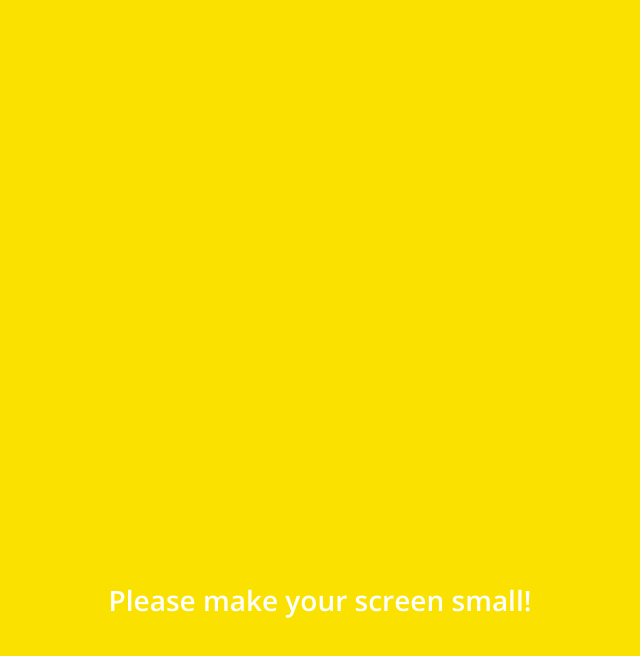
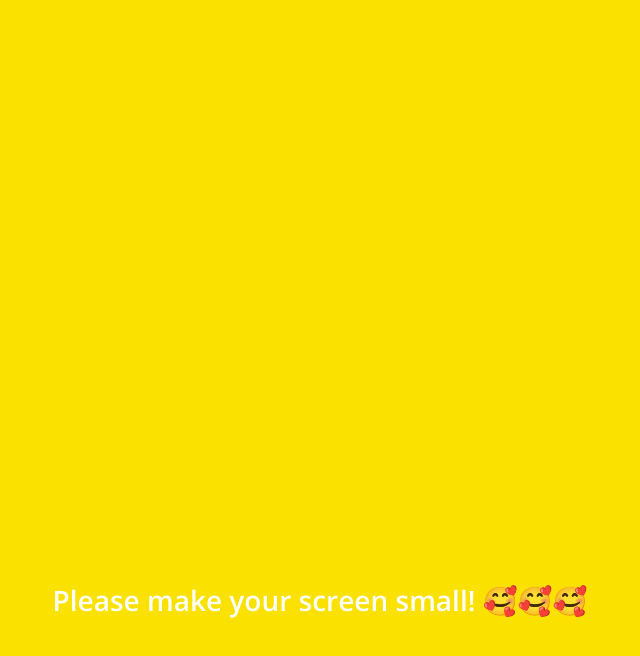
Before and after one commit to JKjiwon/kakao-talk-clone-v2, a plain HTML site: page chat.html in a window 1280 px wide. Shown: the whole page, without its empty margins (320-960 px from the left). Drawn offline with nearby package versions, Linux system fonts and the light colour scheme.

Commit message:
added emoji

```diff
--- a/chat.html
+++ b/chat.html
@@ -106,7 +106,7 @@
       </div>
     </div>
     <div class="bigScreen">
-      <span class="bigScreen__text">Please make your screen small!</span>
+      <span class="bigScreen__text">Please make your screen small! 🥰🥰🥰</span>
     </div>
   </body>
 </html>
```
Also changed, not shown: find.html (+1 -1 lines), friends.html (+1 -1 lines), index.html (+1 -1 lines), more.html (+1 -1 lines), settings.html (+1 -1 lines).
